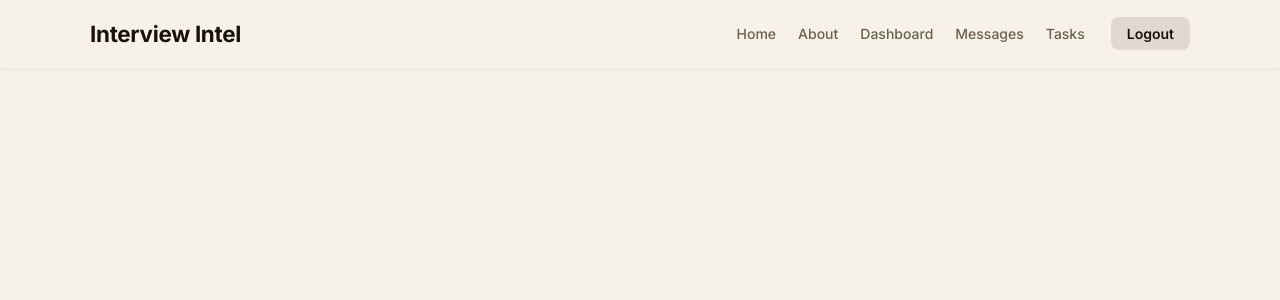
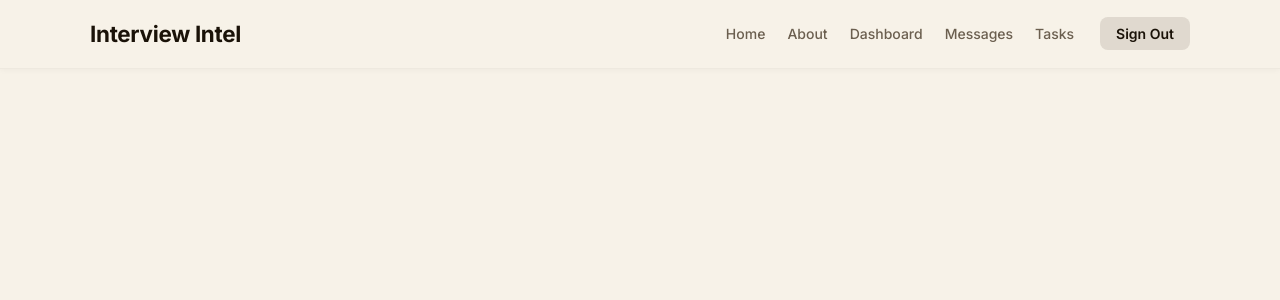
Before and after one commit to IlkerBaran/interview-intel, a Flask app: template app/templates/base.html in a window 1280 px wide. Shown: the top 300 px of the page. Run offline with Flask 3, Linux system fonts and the light colour scheme; the template is opened without the code that fills it, so the values that code supplies are empty; the visitor is signed in with stand-in values (Sample User, id 1); parts of the project's set-up code (start-up, migrations or seed data) failed here and were passed over.

```diff
--- a/app/forms/auth_forms.py
+++ b/app/forms/auth_forms.py
@@ -35,7 +35,7 @@ class RegisterForm(FlaskForm):
         render_kw={"placeholder": "Re-enter your password"},
     )
 
-    submit = SubmitField("Register")
+    submit = SubmitField("Sign Up")
 
     def validate_email(self, email):
         """Normalize email and prevent duplicate registration."""
@@ -72,7 +72,7 @@ class LoginForm(FlaskForm):
 
     remember_me = BooleanField("Remember me")
 
-    submit = SubmitField("Login")
+    submit = SubmitField("Sign In")
 
     def validate_email(self, email):
         """Normalize email input for login."""
--- a/app/templates/base.html
+++ b/app/templates/base.html
@@ -43,7 +43,7 @@
                         {{ nav_link("tasks.show_all_tasks", "Tasks", "tasks") }}
                     {% else %}
                         <!-- Auth links -->
-                        {{ nav_link("auth.login", "Login") }}
+                        {{ nav_link("auth.login", "Sign In") }}
                         {{ nav_link("auth.register", "Sign Up") }}
                     {% endif %}
                 </div>
@@ -51,7 +51,7 @@
                 {% if current_user.is_authenticated %}
                     <form method="POST" action="{{ url_for('auth.logout') }}" class="logout-form">
                         <input type="hidden" name="csrf_token" value="{{ csrf_token() }}">
-                        <button type="submit" class="btn btn-secondary">Logout</button>
+                        <button type="submit" class="btn btn-secondary">Sign Out</button>
                     </form>
                 {% endif %}
             </div>
```
